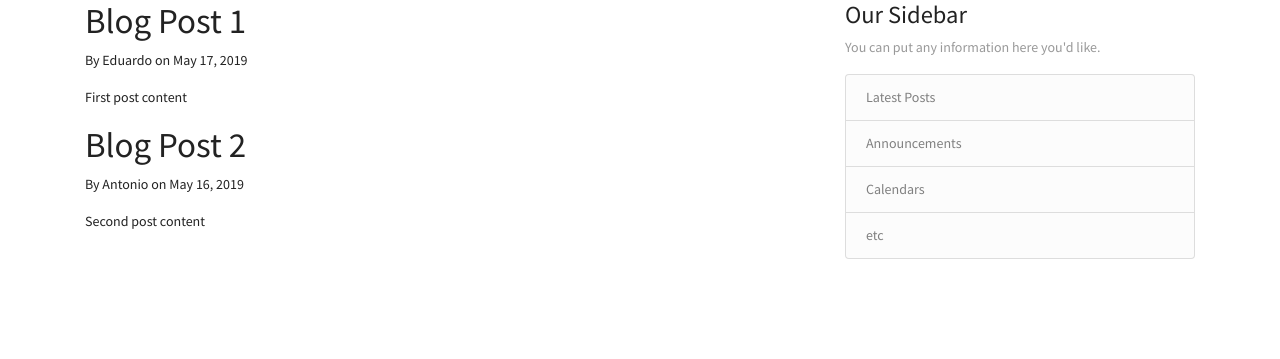
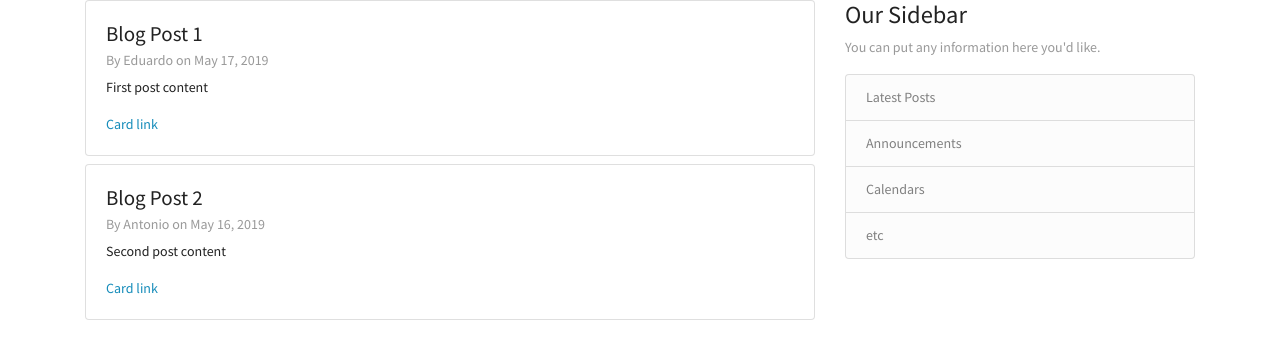
Before and after one commit to boxedition/DjangoDemo, a Django app: page / in a window 1280 px wide. Shown: the part 57-416 px from the top of the page. Run offline with Django 3.2, Linux system fonts and the light colour scheme; some libraries are stand-ins or nearby versions.

Commit message:
Updated Card Visual

```diff
--- a/blog/templates/blog/home.html
+++ b/blog/templates/blog/home.html
@@ -1,8 +1,13 @@
 {% extends "blog/base.html" %}
     {% block content %}
     {% for post in posts %}
-        <h1>{{ post.title }}</h1>
-        <p>By {{ post.author }} on {{ post.date_posted }}</p>
-        <p>{{ post.content }}</p>
+        <div class="card mb-2">
+            <div class="card-body">
+                <h4 class="card-title">{{ post.title }}</h4>
+                <h6 class="card-subtitle mb-2 text-muted">By {{ post.author }} on {{ post.date_posted }}</h6>
+                <p class="card-text">{{ post.content }}</p>
+                <a href="#" class="card-link">Card link</a>
+            </div>
+        </div>
     {% endfor %}
 {% endblock content %}
```
